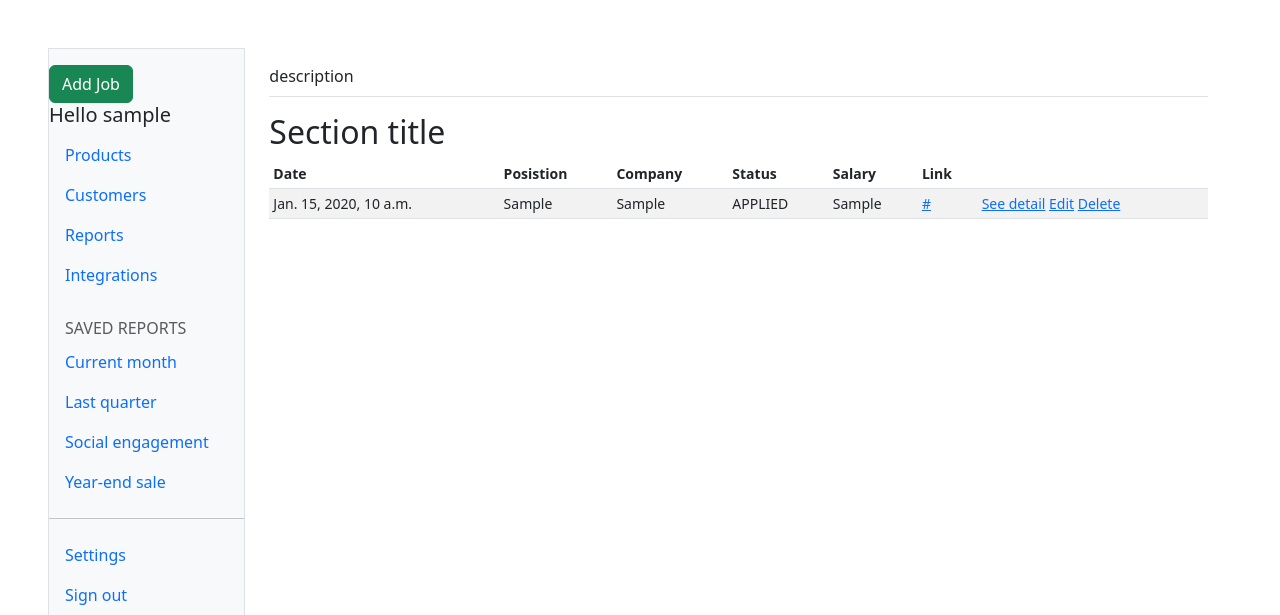
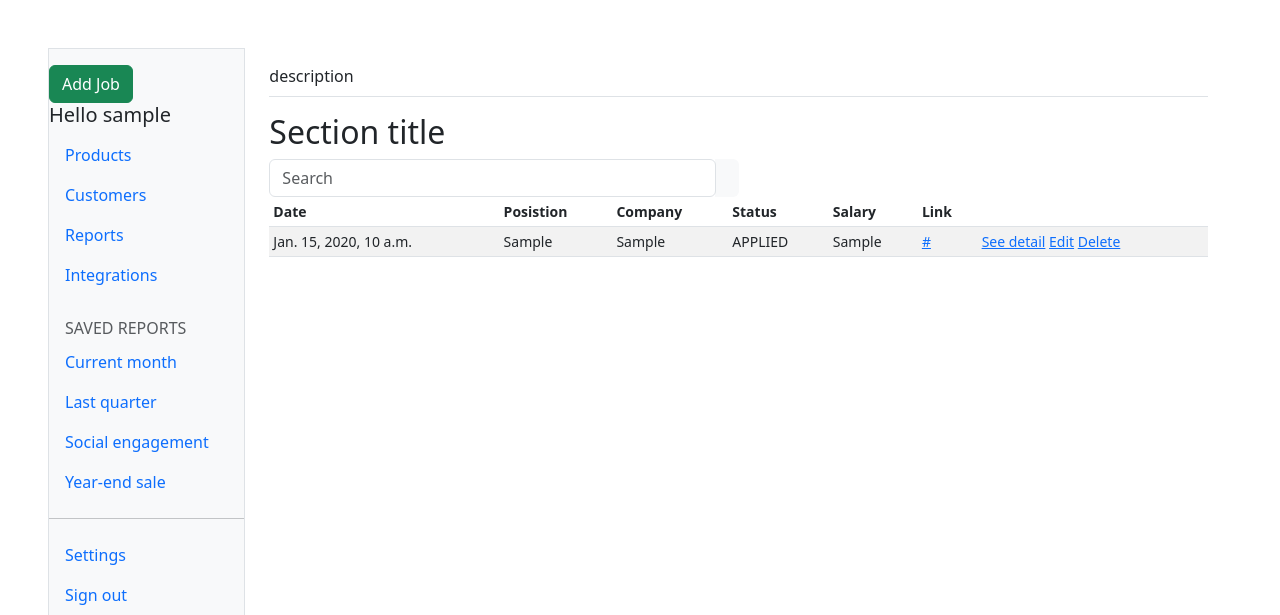
Before and after one commit to sieczkah/Jobseeker, a Django app: page / in a window 1280 px wide. Shown: the top 615 px of the page. Run offline with Django 4.2, Linux system fonts and the light colour scheme; a user stored in the database is signed in; tables that the repository leaves empty hold one stand-in row (values such as "Sample post"); parts of the project's set-up code (start-up, migrations or seed data) failed here and were passed over; some libraries are stand-ins or nearby versions.

Commit message:
Added search funcionality

```diff
--- a/base/templates/base/joboffer_list.html
+++ b/base/templates/base/joboffer_list.html
@@ -1,4 +1,15 @@
 <table class="table table-striped table-sm">
+  <div class="col-6">
+    <form action="" method="GET">
+      <div class="input-group rounded">
+        <input type="search" name="search" class="form-control rounded" placeholder="Search" aria-label="Search"
+          aria-describedby="search-addon" />
+        <span class="input-group-text border-0" id="search-addon">
+          <i class="fas fa-search"></i>
+        </span>
+      </div>
+    </form>
+  </div>
   <thead>
     <tr>
 
--- a/base/views.py
+++ b/base/views.py
@@ -2,6 +2,7 @@ from typing import Any, Dict
 
 from django.contrib.auth.decorators import login_required
 from django.contrib.auth.mixins import LoginRequiredMixin
+from django.db.models import Q
 from django.forms.models import BaseModelForm
 from django.http import HttpResponse
 from django.shortcuts import render
@@ -20,6 +21,13 @@ class JobOfferList(LoginRequiredMixin, ListView):
     def get_context_data(self, **kwargs: Any) -> Dict[str, Any]:
         context = super().get_context_data(**kwargs)
         context["job_offers"] = context["job_offers"].filter(user=self.request.user)
+
+        search_input = self.request.GET.get("search") or ""
+        if search_input:
+            context["job_offers"] = context["job_offers"].filter(
+                Q(company__icontains=search_input)
+                | Q(posistion__icontains=search_input)
+            )
 
         return context
 
```
